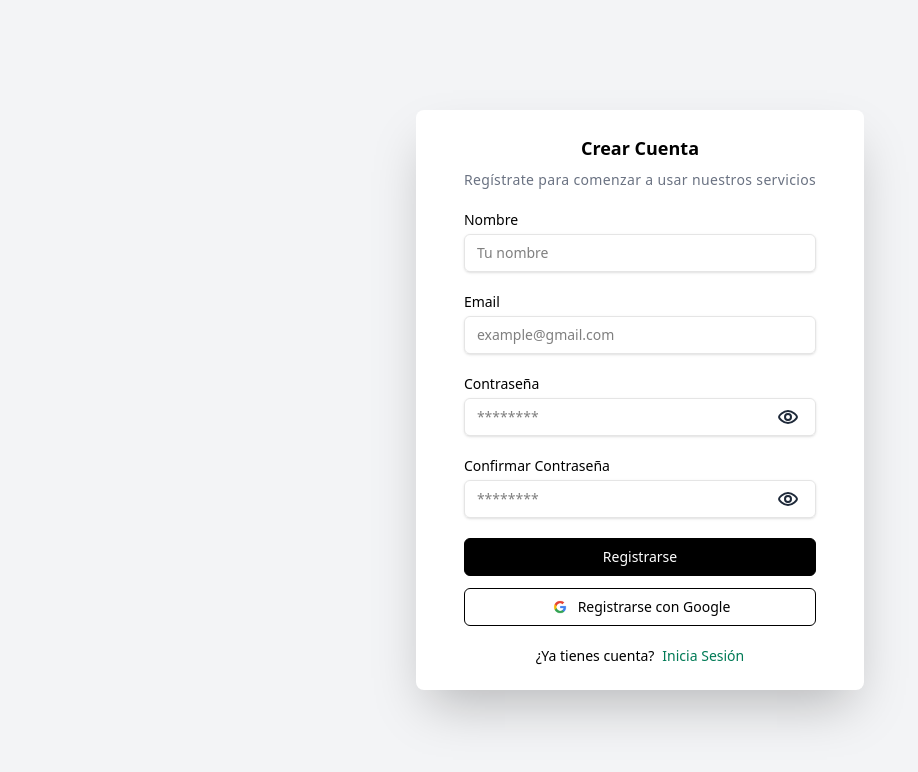
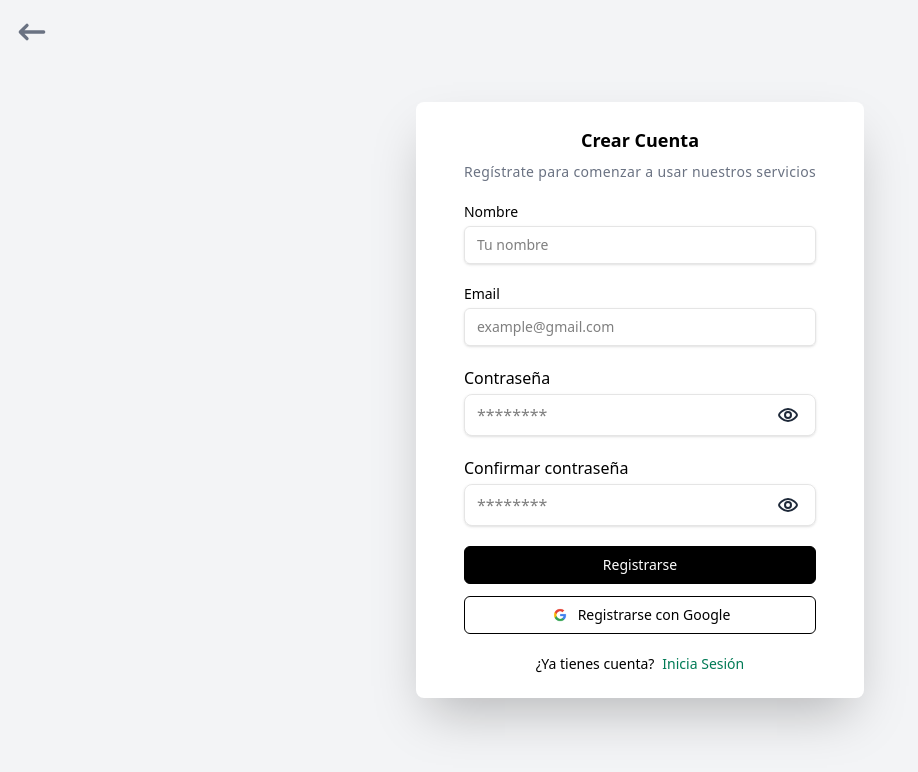
Before and after one commit to Erms03/Proyecto-Banco, a React (Vite) app: page /register in a window 1280 px wide. Shown: the top 772 px of the page, without its empty margins (0-918 px from the left). Built offline with nearby package versions, Linux system fonts and the light colour scheme.

Commit message:
refactor: improve layout and styling in Header, Menu, HomePage, LoginPage, and RegisterPage; add reusable PasswordInput component

```diff
--- a/src/components/Header.jsx
+++ b/src/components/Header.jsx
@@ -12,7 +12,7 @@ export const Header = () => {
   };
 
   return (
-    <header className="h-20 w-full flex items-center justify-between md:px-16 px-6 bg-white/40 shadow-md z-10 top-0 sticky backdrop-blur-sm">
+    <header className="h-20 w-screen flex items-center justify-between md:px-16 px-6 bg-white/40 shadow-md z-10 top-0 sticky backdrop-blur-sm">
       <img
         src="/images.png"
         alt="Page Logo"
--- /dev/null
+++ b/src/components/PasswordInput.jsx
@@ -0,0 +1,70 @@
+import React from "react";
+import { useState } from "react";
+
+export const PasswordInput = ({ label }) => {
+  const [revealPassword, setRevealPassword] = useState(false);
+
+  const handleRevealPassword = () => {
+    setRevealPassword(!revealPassword);
+  };
+
+  return (
+    <div className="flex flex-col gap-1">
+      <label htmlFor="password" className="text-sm md:text-base font-medium">
+        {label}
+      </label>
+      <div className="relative">
+        <input
+          type={revealPassword ? "text" : "password"}
+          name="password"
+          id="password"
+          placeholder="********"
+          minLength={8}
+          className="border border-black/10 shadow px-3 py-2 rounded-lg focus:outline-none w-full text-sm md:text-base"
+        />
+        {revealPassword ? (
+          <svg
+            className="w-5 h-5 md:w-6 md:h-6 text-gray-800 dark:text-white absolute top-1/2 right-4 transform -translate-y-1/2 cursor-pointer"
+            aria-hidden="true"
+            xmlns="http://www.w3.org/2000/svg"
+            width="24"
+            height="24"
+            fill="none"
+            viewBox="0 0 24 24"
+            onClick={handleRevealPassword}
+          >
+            <path
+              stroke="currentColor"
+              strokeLinecap="round"
+              strokeLinejoin="round"
+              strokeWidth="2"
+              d="M3.933 13.909A4.357 4.357 0 0 1 3 12c0-1 4-6 9-6m7.6 3.8A5.068 5.068 0 0 1 21 12c0 1-3 6-9 6-.314 0-.62-.014-.918-.04M5 19 19 5m-4 7a3 3 0 1 1-6 0 3 3 0 0 1 6 0Z"
+            />
+          </svg>
+        ) : (
+          <svg
+            className="w-5 h-5 md:w-6 md:h-6 text-gray-800 dark:text-white absolute top-1/2 right-4 transform -translate-y-1/2 cursor-pointer"
+            aria-hidden="true"
+            xmlns="http://www.w3.org/2000/svg"
+            width="24"
+            height="24"
+            fill="none"
+            viewBox="0 0 24 24"
+            onClick={handleRevealPassword}
+          >
+            <path
+              stroke="currentColor"
+              strokeWidth="2"
+              d="M21 12c0 1.2-4.03 6-9 6s-9-4.8-9-6c0-1.2 4.03-6 9-6s9 4.8 9 6Z"
+            />
+            <path
+              stroke="currentColor"
+              strokeWidth="2"
+              d="M15 12a3 3 0 1 1-6 0 3 3 0 0 1 6 0Z"
+            />
+          </svg>
+        )}
+      </div>
+    </div>
+  );
+};
--- a/src/pages/HomePage.jsx
+++ b/src/pages/HomePage.jsx
@@ -3,7 +3,7 @@ import { Header } from "../components/Header";
 export const HomePage = () => {
   return (
     <>
-      <div className="h-screen relative overflow-y-auto bg-white">
+      <div className="h-screen relative overflow-x-hidden bg-white ">
         <Header />
         <main className="h-[calc(100vh-5rem)] relative">
           <div className="relative h-full bg-[url(/background.png)] bg-cover bg-center flex items-center md:justify-start px-8 justify-center">
--- a/src/pages/LoginPage.jsx
+++ b/src/pages/LoginPage.jsx
@@ -1,16 +1,31 @@
 import React, { useState } from "react";
 import { Link } from "react-router";
+import { PasswordInput } from "../components/PasswordInput";
 
 export const LoginPage = () => {
-  const [revealPassword, setRevealPassword] = useState(false);
+  return (
+    <div className="flex justify-center md:items-center h-screen md:px-4 bg-gray-100 relative">
+      <Link to={"/home"}>
+        <svg
+          className="w-10 h-10 text-gray-500 hover:text-gray-800 dark:text-white absolute top-0 left-0 m-3"
+          aria-hidden="true"
+          xmlns="http://www.w3.org/2000/svg"
+          width="24"
+          height="24"
+          fill="none"
+          viewBox="0 0 24 24"
+        >
+          <path
+            stroke="currentColor"
+            strokeLinecap="round"
+            strokeLinejoin="round"
+            strokeWidth="2"
+            d="M5 12h14M5 12l4-4m-4 4 4 4"
+          />
+        </svg>
+      </Link>
 
-  const handleRevealPassword = () => {
-    setRevealPassword(!revealPassword);
-  };
-
-  return (
-    <div className="flex justify-center md:items-center min-h-screen md:px-4 bg-gray-100">
-      <div className="px-6 py-8 bg-white shadow-2xl rounded-lg w-full max-w-sm md:max-w-md lg:max-w-lg flex flex-col items-center justify-center md:block">
+      <div className="px-6 py-8 bg-white shadow-2xl md:rounded-lg w-full md:max-w-md lg:max-w-lg flex flex-col items-center justify-center md:block">
         <form action="" className="flex flex-col gap-6">
           {/* Título */}
           <div className="flex flex-col items-center justify-center gap-2">
@@ -38,66 +53,7 @@ export const LoginPage = () => {
           </div>
 
           {/* Campo de Contraseña */}
-          <div className="flex flex-col gap-1">
-            <label
-              htmlFor="password"
-              className="text-sm md:text-base font-medium"
-            >
-              Contraseña
-            </label>
-            <div className="relative">
-              <input
-                type={revealPassword ? "text" : "password"}
-                name="password"
-                id="password"
-                placeholder="********"
-                minLength={8}
-                className="border border-black/10 shadow px-3 py-2 rounded-lg focus:outline-none w-full text-sm md:text-base"
-              />
-              {revealPassword ? (
-                <svg
-                  className="w-5 h-5 md:w-6 md:h-6 text-gray-800 dark:text-white absolute top-1/2 right-4 transform -translate-y-1/2 cursor-pointer"
-                  aria-hidden="true"
-                  xmlns="http://www.w3.org/2000/svg"
-                  width="24"
-                  height="24"
-                  fill="none"
-                  viewBox="0 0 24 24"
-                  onClick={handleRevealPassword}
-                >
-                  <path
-                    stroke="currentColor"
-                    strokeLinecap="round"
-                    strokeLinejoin="round"
-                    strokeWidth="2"
-                    d="M3.933 13.909A4.357 4.357 0 0 1 3 12c0-1 4-6 9-6m7.6 3.8A5.068 5.068 0 0 1 21 12c0 1-3 6-9 6-.314 0-.62-.014-.918-.04M5 19 19 5m-4 7a3 3 0 1 1-6 0 3 3 0 0 1 6 0Z"
-                  />
-                </svg>
-              ) : (
-                <svg
-                  className="w-5 h-5 md:w-6 md:h-6 text-gray-800 dark:text-white absolute top-1/2 right-4 transform -translate-y-1/2 cursor-pointer"
-                  aria-hidden="true"
-                  xmlns="http://www.w3.org/2000/svg"
-                  width="24"
-                  height="24"
-                  fill="none"
-                  viewBox="0 0 24 24"
-                  onClick={handleRevealPassword}
-                >
-                  <path
-                    stroke="currentColor"
-                    strokeWidth="2"
-                    d="M21 12c0 1.2-4.03 6-9 6s-9-4.8-9-6c0-1.2 4.03-6 9-6s9 4.8 9 6Z"
-                  />
-                  <path
-                    stroke="currentColor"
-                    strokeWidth="2"
-                    d="M15 12a3 3 0 1 1-6 0 3 3 0 0 1 6 0Z"
-                  />
-                </svg>
-              )}
-            </div>
-          </div>
+          <PasswordInput label={"Contraseña"} />
 
           {/* Recordarme y Olvidaste tu contraseña */}
           <div className="flex justify-between items-center text-sm md:text-base">
@@ -121,16 +77,16 @@ export const LoginPage = () => {
             >
               Iniciar Sesión
             </button>
-            <div className="flex items-center justify-center gap-2 border py-2 px-4 rounded-lg cursor-pointer hover:bg-gray-100 transition-colors duration-200">
+            <Link className="flex items-center justify-center gap-2 border py-2 px-4 rounded-lg cursor-pointer hover:bg-gray-100 transition-colors duration-200">
               <img
                 src="/Google-logo.png"
                 alt="Logo Google"
                 className="w-5 h-5 md:w-6 md:h-6"
               />
-              <button className="text-sm md:text-base">
+              <button className="text-sm md:text-base cursor-pointer">
                 Iniciar Sesión con Google
               </button>
-            </div>
+            </Link>
           </section>
 
           {/* Registro */}
--- a/src/pages/RegisterPage.jsx
+++ b/src/pages/RegisterPage.jsx
@@ -1,20 +1,29 @@
 import React, { useState } from "react";
 import { Link } from "react-router";
+import { PasswordInput } from "../components/PasswordInput";
 
 export const RegisterPage = () => {
-  const [revealPassword, setRevealPassword] = useState(false);
-  const [revealConfirmPassword, setRevealConfirmPassword] = useState(false);
-
-  const handleRevealPassword = () => {
-    setRevealPassword(!revealPassword);
-  };
-
-  const handleRevealConfirmPassword = () => {
-    setRevealConfirmPassword(!revealConfirmPassword);
-  };
-
   return (
     <div className="flex justify-center md:items-center min-h-screen md:px-4 bg-gray-100">
+      <Link to={"/home"}>
+        <svg
+          className="w-10 h-10 text-gray-500 hover:text-gray-800 dark:text-white absolute top-0 left-0 m-3"
+          aria-hidden="true"
+          xmlns="http://www.w3.org/2000/svg"
+          width="24"
+          height="24"
+          fill="none"
+          viewBox="0 0 24 24"
+        >
+          <path
+            stroke="currentColor"
+            strokeLinecap="round"
+            strokeLinejoin="round"
+            strokeWidth="2"
+            d="M5 12h14M5 12l4-4m-4 4 4 4"
+          />
+        </svg>
+      </Link>
       <div className="px-5 py-6 shadow-2xl md:rounded-lg w-full md:max-w-md bg-white flex flex-col items-center justify-center">
         <form action="" className="flex flex-col gap-5">
           {/* Título */}
@@ -56,122 +65,10 @@ export const RegisterPage = () => {
           </div>
 
           {/* Campo de Contraseña */}
-          <div className="flex flex-col gap-1">
-            <label htmlFor="password" className="text-sm font-medium">
-              Contraseña
-            </label>
-            <div className="relative">
-              <input
-                type={revealPassword ? "text" : "password"}
-                name="password"
-                id="password"
-                placeholder="********"
-                minLength={8}
-                className="border border-black/10 shadow px-3 py-2 rounded-md focus:outline-none w-full text-sm"
-              />
-              {revealPassword ? (
-                <svg
-                  className="w-5 h-5 md:w-6 md:h-6 text-gray-800 dark:text-white absolute top-1/2 right-4 transform -translate-y-1/2 cursor-pointer"
-                  aria-hidden="true"
-                  xmlns="http://www.w3.org/2000/svg"
-                  width="24"
-                  height="24"
-                  fill="none"
-                  viewBox="0 0 24 24"
-                  onClick={handleRevealPassword}
-                >
-                  <path
-                    stroke="currentColor"
-                    strokeLinecap="round"
-                    strokeLinejoin="round"
-                    strokeWidth="2"
-                    d="M3.933 13.909A4.357 4.357 0 0 1 3 12c0-1 4-6 9-6m7.6 3.8A5.068 5.068 0 0 1 21 12c0 1-3 6-9 6-.314 0-.62-.014-.918-.04M5 19 19 5m-4 7a3 3 0 1 1-6 0 3 3 0 0 1 6 0Z"
-                  />
-                </svg>
-              ) : (
-                <svg
-                  className="w-5 h-5 md:w-6 md:h-6 text-gray-800 dark:text-white absolute top-1/2 right-4 transform -translate-y-1/2 cursor-pointer"
-                  aria-hidden="true"
-                  xmlns="http://www.w3.org/2000/svg"
-                  width="24"
-                  height="24"
-                  fill="none"
-                  viewBox="0 0 24 24"
-                  onClick={handleRevealPassword}
-                >
-                  <path
-                    stroke="currentColor"
-                    strokeWidth="2"
-                    d="M21 12c0 1.2-4.03 6-9 6s-9-4.8-9-6c0-1.2 4.03-6 9-6s9 4.8 9 6Z"
-                  />
-                  <path
-                    stroke="currentColor"
-                    strokeWidth="2"
-                    d="M15 12a3 3 0 1 1-6 0 3 3 0 0 1 6 0Z"
-                  />
-                </svg>
-              )}
-            </div>
-          </div>
+          <PasswordInput label={"Contraseña"}></PasswordInput>
 
           {/* Campo de Confirmar Contraseña */}
-          <div className="flex flex-col gap-1">
-            <label htmlFor="confirm-password" className="text-sm font-medium">
-              Confirmar Contraseña
-            </label>
-            <div className="relative">
-              <input
-                type={revealConfirmPassword ? "text" : "password"}
-                name="confirm-password"
-                id="confirm-password"
-                placeholder="********"
-                minLength={8}
-                className="border border-black/10 shadow px-3 py-2 rounded-md focus:outline-none w-full text-sm"
-              />
-              {revealPassword ? (
-                <svg
-                  className="w-5 h-5 md:w-6 md:h-6 text-gray-800 dark:text-white absolute top-1/2 right-4 transform -translate-y-1/2 cursor-pointer"
-                  aria-hidden="true"
-                  xmlns="http://www.w3.org/2000/svg"
-                  width="24"
-                  height="24"
-                  fill="none"
-                  viewBox="0 0 24 24"
-                  onClick={handleRevealPassword}
-                >
-                  <path
-                    stroke="currentColor"
-                    strokeLinecap="round"
-                    strokeLinejoin="round"
-                    strokeWidth="2"
-                    d="M3.933 13.909A4.357 4.357 0 0 1 3 12c0-1 4-6 9-6m7.6 3.8A5.068 5.068 0 0 1 21 12c0 1-3 6-9 6-.314 0-.62-.014-.918-.04M5 19 19 5m-4 7a3 3 0 1 1-6 0 3 3 0 0 1 6 0Z"
-                  />
-                </svg>
-              ) : (
-                <svg
-                  className="w-5 h-5 md:w-6 md:h-6 text-gray-800 dark:text-white absolute top-1/2 right-4 transform -translate-y-1/2 cursor-pointer"
-                  aria-hidden="true"
-                  xmlns="http://www.w3.org/2000/svg"
-                  width="24"
-                  height="24"
-                  fill="none"
-                  viewBox="0 0 24 24"
-                  onClick={handleRevealPassword}
-                >
-                  <path
-                    stroke="currentColor"
-                    strokeWidth="2"
-                    d="M21 12c0 1.2-4.03 6-9 6s-9-4.8-9-6c0-1.2 4.03-6 9-6s9 4.8 9 6Z"
-                  />
-                  <path
-                    stroke="currentColor"
-                    strokeWidth="2"
-                    d="M15 12a3 3 0 1 1-6 0 3 3 0 0 1 6 0Z"
-                  />
-                </svg>
-              )}
-            </div>
-          </div>
+          <PasswordInput label={"Confirmar contraseña"}></PasswordInput>
 
           {/* Botones */}
           <section className="flex flex-col gap-3">
```
Also changed, not shown: src/components/Menu.jsx (+9 -11 lines).
